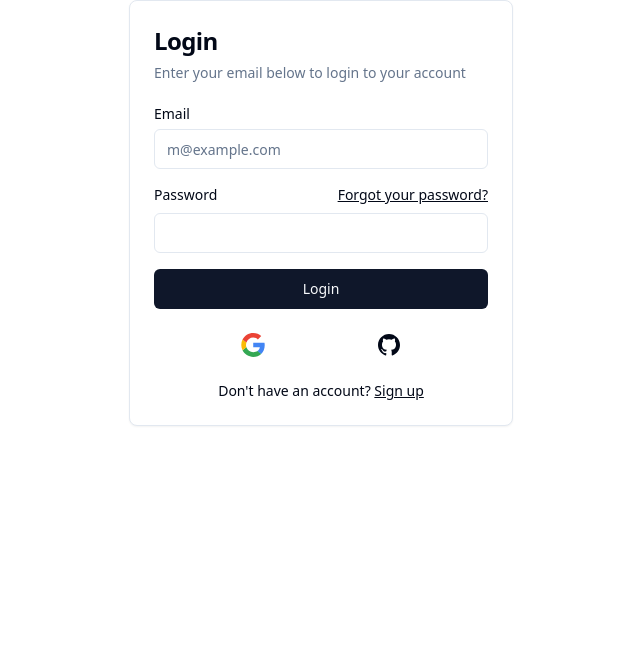
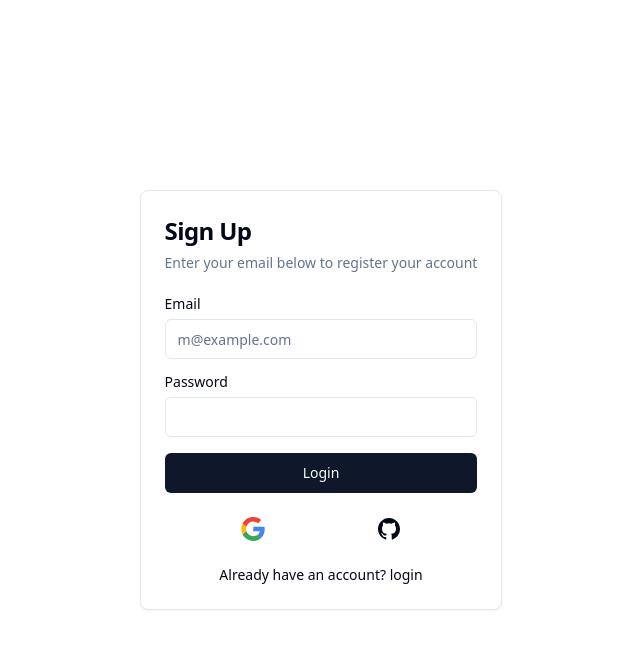
Before and after one commit to 3akare/Authentication-and-Authorization, a React (Vite) app in the folder frontend/: page / in a window 1280 px wide. Shown: the top 648 px of the page, without its empty margins (319-959 px from the left). Built offline with nearby package versions, Linux system fonts and the light colour scheme.

Commit message:
feat: created authcard

```diff
--- a/frontend/src/App.jsx
+++ b/frontend/src/App.jsx
@@ -1,65 +1,10 @@
-import { GoogleIcon, GithubIcon } from "@/components/icons"
-import { Button } from "@/components/ui/button"
-import {
-  Card,
-  CardContent,
-  CardDescription,
-  CardHeader,
-  CardTitle,
-} from "@/components/ui/card"
-import { Input } from "@/components/ui/input"
-import { Label } from "@/components/ui/label"
-
+import Container from "@/components/Container"
+import AuthCard from "./components/AuthCard"
 
 export default function App() {
   return (
-    <Card className="mx-auto max-w-sm">
-      <CardHeader>
-        <CardTitle className="text-2xl">Login</CardTitle>
-        <CardDescription>
-          Enter your email below to login to your account
-        </CardDescription>
-      </CardHeader>
-      <CardContent>
-        <div className="grid gap-4">
-          <div className="grid gap-2">
-            <Label htmlFor="email">Email</Label>
-            <Input
-              id="email"
-              type="email"
-              placeholder="m@example.com"
-              required
-            />
-          </div>
-          <div className="grid gap-2">
-            <div className="flex items-center">
-              <Label htmlFor="password">Password</Label>
-              <a href="#" className="ml-auto inline-block text-sm underline">
-                Forgot your password?
-              </a>
-            </div>
-            <Input id="password" type="password" required />
-          </div>
-          <Button type="submit" className="w-full">
-            Login
-          </Button>
-          <div className="flex w-full items-center justify-center gap-20">
-            <Button variant="ghost" className="size-fit">
-              <GoogleIcon className={"size-6"}/>
-            </Button>
-            <Button variant="ghost" className="size-fit">
-              <GithubIcon className={"size-6"}/>
-            </Button>
-          </div>
-
-        </div>
-        <div className="mt-4 text-center text-sm">
-          Don&apos;t have an account?{" "}
-          <a href="#" className="underline">
-            Sign up
-          </a>
-        </div>
-      </CardContent>
-    </Card>
+    <Container>
+      <AuthCard/>
+    </Container>
   )
 }
--- /dev/null
+++ b/frontend/src/components/AuthCard.jsx
@@ -0,0 +1,75 @@
+import { GoogleIcon, GithubIcon } from "@/components/icons"
+import { Button } from "@/components/ui/button"
+import {
+    Card,
+    CardContent,
+    CardDescription,
+    CardHeader,
+    CardTitle,
+} from "@/components/ui/card"
+import { Input } from "@/components/ui/input"
+import { Label } from "@/components/ui/label"
+
+import { useState } from "react";
+
+const AuthCard = () => {
+    const [isSignin, setIsSignIn] = useState(true);
+
+    const handleClick = () => {
+        setIsSignIn((state) => !state);
+    }
+
+    return (
+
+        <Card className="mx-auto max-w-sm">
+            <CardHeader>
+                <CardTitle className="text-2xl">{
+                    isSignin ? "Sign Up" : "Login"}
+                </CardTitle>
+                <CardDescription>
+                    Enter your email below to {isSignin?"register":"log into"} your account
+                </CardDescription>
+            </CardHeader>
+            <CardContent>
+                <div className="grid gap-4">
+                    <div className="grid gap-2">
+                        <Label htmlFor="email">Email</Label>
+                        <Input
+                            id="email"
+                            type="email"
+                            placeholder="m@example.com"
+                            required
+                        />
+                    </div>
+                    <div className="grid gap-2">
+                        <div className="flex items-center">
+                            <Label htmlFor="password">Password</Label>
+                            {/* <p href="#" className="ml-auto inline-block text-sm underline">
+                                Forgot your password?
+                            </p> */}
+                        </div>
+                        <Input id="password" type="password" required />
+                    </div>
+                    <Button type="submit" className="w-full">
+                        Login
+                    </Button>
+                    <div className="flex w-full items-center justify-center gap-20">
+                        <Button variant="ghost" className="size-fit">
+                            <GoogleIcon className={"size-6"} />
+                        </Button>
+                        <Button variant="ghost" className="size-fit">
+                            <GithubIcon className={"size-6"} />
+                        </Button>
+                    </div>
+                </div>
+                <div className="mt-4 text-center text-sm">
+                    {!isSignin? "Don't have an account? ": "Already have an account? "}
+                    {!isSignin ? <a href="#">register</a> : <a href="#">login</a>}
+
+                </div>
+            </CardContent>
+        </Card>
+    )
+}
+
+export default AuthCard;
--- /dev/null
+++ b/frontend/src/components/Container.jsx
@@ -0,0 +1,9 @@
+const Container = ({ children }) => {
+    return (
+        <div className="w-screen h-screen flex items-center justify-center">
+            {children}
+        </div>
+    )
+}
+
+export default Container
```
